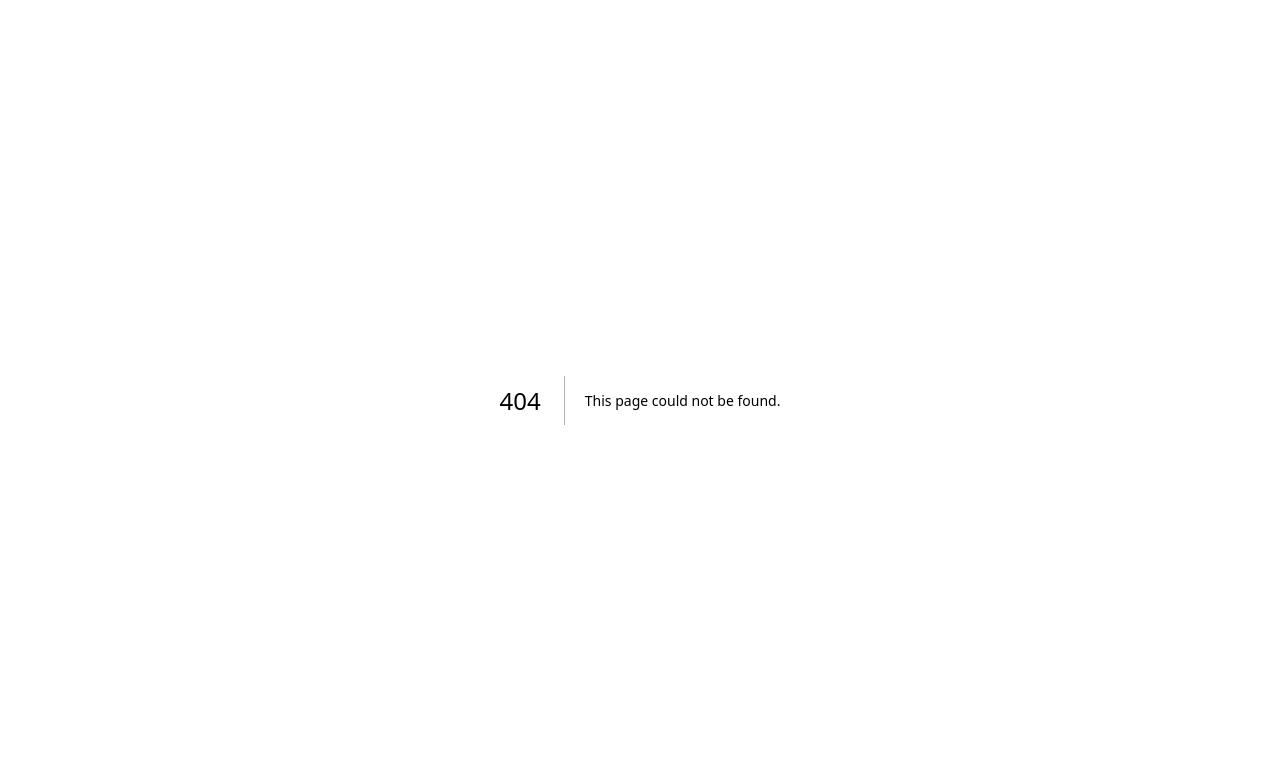
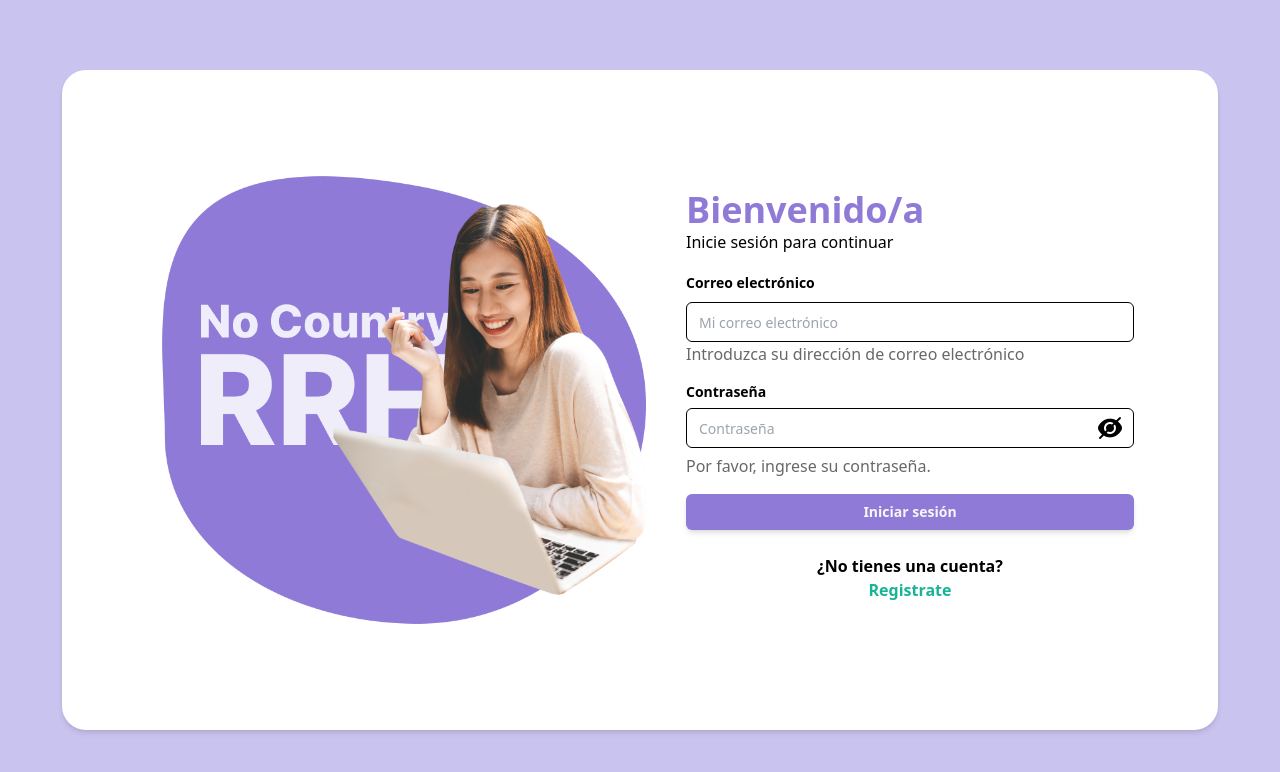
Before and after one commit to devEstivenValencia/No-Country-RRHH, a Next.js app: page /app/login in a window 1280 px wide. Before the commit this address had no page. Shown: the top 772 px of the page. Built offline with nearby package versions, Linux system fonts and the light colour scheme.

Commit message:
feat: :lipstick: vista de inicio de sesión

```diff
--- a/package.json
+++ b/package.json
@@ -10,6 +10,7 @@
 		"lint": "next lint"
 	},
 	"dependencies": {
+		"@hookform/resolvers": "^3.3.4",
 		"@radix-ui/react-label": "^2.0.2",
 		"@radix-ui/react-slot": "^1.0.2",
 		"axios": "^1.6.8",
@@ -21,11 +22,13 @@
 		"next": "14.1.4",
 		"react": "^18.2.0",
 		"react-dom": "^18.2.0",
+		"react-hook-form": "^7.51.2",
 		"sharp": "^0.33.3",
 		"swr": "^2.2.5",
 		"tailwind-merge": "^2.2.2",
 		"tailwindcss-animate": "^1.0.7",
 		"valibot": "^0.30.0",
+		"zod": "^3.22.4",
 		"zustand": "^4.5.2"
 	},
 	"devDependencies": {
--- /dev/null
+++ b/src/app/app/login/page.tsx
@@ -0,0 +1,89 @@
+'use client'
+
+import { Password } from '#/components/Password'
+import Typography from '#/components/Typography.component'
+import { Button } from '#/components/ui/button'
+import { Form, FormControl, FormField, FormItem, FormMessage } from '#/components/ui/form'
+import { Input } from '#/components/ui/input'
+import { Label } from '#/components/ui/label'
+import { zodResolver } from '@hookform/resolvers/zod'
+import Image from 'next/image'
+import { useForm } from 'react-hook-form'
+import { z } from 'zod'
+
+const formSchema = z.object({
+	email: z.string().min(3, {
+		message: 'error de email ejemplo'
+	})
+})
+
+export default function ProfileForm() {
+	const form = useForm<z.infer<typeof formSchema>>({
+		resolver: zodResolver(formSchema),
+		defaultValues: {
+			email: ''
+		}
+	})
+
+	function onSubmit(values: z.infer<typeof formSchema>) {
+		console.log(values)
+	}
+
+	return (
+		<div className='md:bg-primary-300 md:h-screen flex justify-center items-center h-screen'>
+			<div className='flex md:justify-center md:shadow-md md:w-[1156px] md:h-[660px] md:rounded-3xl p-20 md:gap-10 bg-[#ffffff]'>
+				<div>
+					<Image src='/images/Imagen-Recursos.png' alt='Imagen Recursos' width={500} height={500} />
+				</div>
+
+				<div className='flex items-center'>
+					<Form {...form}>
+						<form onSubmit={form.handleSubmit(onSubmit)} className='space-y-4'>
+							<Typography as='h2' className='text-primary-500 font-bold'>
+								Bienvenido/a
+							</Typography>
+							<Typography as='span'>Inicie sesión para continuar</Typography>
+							<FormField
+								control={form.control}
+								name='email'
+								render={({ field }) => (
+									<FormItem className='max-w-sm gap-1.5'>
+										<Label htmlFor='email' className='font-bold'>
+											Correo electrónico
+										</Label>
+										<FormControl>
+											<Input className='md:w-[448px]' placeholder='Mi correo electrónico' {...field} />
+										</FormControl>
+										<Typography as='span' className='text-neutro-800'>
+											Introduzca su dirección de correo electrónico
+										</Typography>
+										<FormMessage />
+									</FormItem>
+								)}
+							/>
+							<Password variant='current-password' />
+							<div className='text-center'>
+								<Button
+									variant={'default'}
+									type='submit'
+									className='bg-primary-500 text-neutro-50 font-bold h-9 md:w-[448px] w-72 shadow-md'
+								>
+									Iniciar sesión
+								</Button>
+							</div>
+
+							<div className='py-2 flex flex-col'>
+								<Typography as='span' className='text-center font-bold'>
+									¿No tienes una cuenta?
+								</Typography>
+								<Typography as='span' className='text-secondary-500 text-center font-bold'>
+									Registrate
+								</Typography>
+							</div>
+						</form>
+					</Form>
+				</div>
+			</div>
+		</div>
+	)
+}
--- a/src/components/Password/Password.component.tsx
+++ b/src/components/Password/Password.component.tsx
@@ -52,9 +52,13 @@ export function Password({ variant, ...props }: PasswordProps) {
 	return (
 		<PasswordContext.Provider value={{ variant, shown, toggleShown, validations }}>
 			<div className='grid w-full max-w-sm items-center gap-1.5 relative'>
-				<Label htmlFor='password'>Contraseña</Label>
+				<Label htmlFor='password' className='font-bold'>
+					Contraseña
+				</Label>
 				<Password.Input {...props} onChange={onChange} />
-				<Typography as='span'>Por favor, ingrese su contraseña.</Typography>
+				<Typography as='span' className='text-neutro-800'>
+					Por favor, ingrese su contraseña.
+				</Typography>
 				{variant === 'new-password' && <Password.Validations />}
 			</div>
 		</PasswordContext.Provider>
@@ -66,7 +70,14 @@ Password.Input = function PasswordInput({ onChange, ...props }: InputProps) {
 
 	return (
 		<div className='relative w-auto h-fit'>
-			<Input {...props} type={shown ? 'text' : 'password'} id='password' placeholder='Contraseña' onChange={onChange} />
+			<Input
+				{...props}
+				type={shown ? 'text' : 'password'}
+				id='password'
+				placeholder='Contraseña'
+				onChange={onChange}
+				className='md:w-[448px]'
+			/>
 			<button type='button' onClick={toggleShown} className='absolute top-2 right-3'>
 				<i className={shown ? 'fi fi-sr-eye' : 'fi fi-sr-eye-crossed'} />
 			</button>
--- /dev/null
+++ b/src/components/ui/button.tsx
@@ -0,0 +1,50 @@
+import { cn } from '#/lib/utils'
+import { Slot } from '@radix-ui/react-slot'
+import { type VariantProps, cva } from 'class-variance-authority'
+import * as React from 'react'
+
+const buttonVariants = cva(
+	'inline-flex items-center justify-center whitespace-nowrap rounded-md text-sm font-medium ring-offset-white transition-colors focus-visible:outline-none focus-visible:ring-2 focus-visible:ring-zinc-950 focus-visible:ring-offset-2 disabled:pointer-events-none disabled:opacity-50 dark:ring-offset-zinc-950 dark:focus-visible:ring-zinc-300',
+	{
+		variants: {
+			variant: {
+				default:
+					'bg-zinc-900 text-zinc-50 hover:bg-zinc-900/90 dark:bg-zinc-50 dark:text-zinc-900 dark:hover:bg-zinc-50/90',
+				destructive:
+					'bg-red-500 text-zinc-50 hover:bg-red-500/90 dark:bg-red-900 dark:text-zinc-50 dark:hover:bg-red-900/90',
+				outline:
+					'border border-zinc-200 bg-white hover:bg-zinc-100 hover:text-zinc-900 dark:border-zinc-800 dark:bg-zinc-950 dark:hover:bg-zinc-800 dark:hover:text-zinc-50',
+				secondary:
+					'bg-zinc-100 text-zinc-900 hover:bg-zinc-100/80 dark:bg-zinc-800 dark:text-zinc-50 dark:hover:bg-zinc-800/80',
+				ghost: 'hover:bg-zinc-100 hover:text-zinc-900 dark:hover:bg-zinc-800 dark:hover:text-zinc-50',
+				link: 'text-zinc-900 underline-offset-4 hover:underline dark:text-zinc-50'
+			},
+			size: {
+				default: 'h-10 px-4 py-2',
+				sm: 'h-9 rounded-md px-3',
+				lg: 'h-11 rounded-md px-8',
+				icon: 'h-10 w-10'
+			}
+		},
+		defaultVariants: {
+			variant: 'default',
+			size: 'default'
+		}
+	}
+)
+
+export interface ButtonProps
+	extends React.ButtonHTMLAttributes<HTMLButtonElement>,
+		VariantProps<typeof buttonVariants> {
+	asChild?: boolean
+}
+
+const Button = React.forwardRef<HTMLButtonElement, ButtonProps>(
+	({ className, variant, size, asChild = false, ...props }, ref) => {
+		const Comp = asChild ? Slot : 'button'
+		return <Comp className={cn(buttonVariants({ variant, size, className }))} ref={ref} {...props} />
+	}
+)
+Button.displayName = 'Button'
+
+export { Button, buttonVariants }
--- /dev/null
+++ b/src/components/ui/form.tsx
@@ -0,0 +1,140 @@
+import { Label } from '#/components/ui/label'
+import { cn } from '#/lib/utils'
+import * as LabelPrimitive from '@radix-ui/react-label'
+import { Slot } from '@radix-ui/react-slot'
+import * as React from 'react'
+import { Controller, ControllerProps, FieldPath, FieldValues, FormProvider, useFormContext } from 'react-hook-form'
+
+const Form = FormProvider
+
+type FormFieldContextValue<
+	TFieldValues extends FieldValues = FieldValues,
+	TName extends FieldPath<TFieldValues> = FieldPath<TFieldValues>
+> = {
+	name: TName
+}
+
+const FormFieldContext = React.createContext<FormFieldContextValue>({} as FormFieldContextValue)
+
+const FormField = <
+	TFieldValues extends FieldValues = FieldValues,
+	TName extends FieldPath<TFieldValues> = FieldPath<TFieldValues>
+>({
+	...props
+}: ControllerProps<TFieldValues, TName>) => {
+	return (
+		<FormFieldContext.Provider value={{ name: props.name }}>
+			<Controller {...props} />
+		</FormFieldContext.Provider>
+	)
+}
+
+const useFormField = () => {
+	const fieldContext = React.useContext(FormFieldContext)
+	const itemContext = React.useContext(FormItemContext)
+	const { getFieldState, formState } = useFormContext()
+
+	const fieldState = getFieldState(fieldContext.name, formState)
+
+	if (!fieldContext) {
+		throw new Error('useFormField should be used within <FormField>')
+	}
+
+	const { id } = itemContext
+
+	return {
+		id,
+		name: fieldContext.name,
+		formItemId: `${id}-form-item`,
+		formDescriptionId: `${id}-form-item-description`,
+		formMessageId: `${id}-form-item-message`,
+		...fieldState
+	}
+}
+
+type FormItemContextValue = {
+	id: string
+}
+
+const FormItemContext = React.createContext<FormItemContextValue>({} as FormItemContextValue)
+
+const FormItem = React.forwardRef<HTMLDivElement, React.HTMLAttributes<HTMLDivElement>>(
+	({ className, ...props }, ref) => {
+		const id = React.useId()
+
+		return (
+			<FormItemContext.Provider value={{ id }}>
+				<div ref={ref} className={cn('space-y-2', className)} {...props} />
+			</FormItemContext.Provider>
+		)
+	}
+)
+FormItem.displayName = 'FormItem'
+
+const FormLabel = React.forwardRef<
+	React.ElementRef<typeof LabelPrimitive.Root>,
+	React.ComponentPropsWithoutRef<typeof LabelPrimitive.Root>
+>(({ className, ...props }, ref) => {
+	const { error, formItemId } = useFormField()
+
+	return (
+		<Label
+			ref={ref}
+			className={cn(error && 'text-red-500 dark:text-red-900', className)}
+			htmlFor={formItemId}
+			{...props}
+		/>
+	)
+})
+FormLabel.displayName = 'FormLabel'
+
+const FormControl = React.forwardRef<React.ElementRef<typeof Slot>, React.ComponentPropsWithoutRef<typeof Slot>>(
+	({ ...props }, ref) => {
+		const { error, formItemId, formDescriptionId, formMessageId } = useFormField()
+
+		return (
+			<Slot
+				ref={ref}
+				id={formItemId}
+				aria-describedby={!error ? `${formDescriptionId}` : `${formDescriptionId} ${formMessageId}`}
+				aria-invalid={!!error}
+				{...props}
+			/>
+		)
+	}
+)
+FormControl.displayName = 'FormControl'
+
+const FormDescription = React.forwardRef<HTMLParagraphElement, React.HTMLAttributes<HTMLParagraphElement>>(
+	({ className, ...props }, ref) => {
+		const { formDescriptionId } = useFormField()
+
+		return <p ref={ref} id={formDescriptionId} className={cn('', className)} {...props} />
+	}
+)
+FormDescription.displayName = 'FormDescription'
+
+const FormMessage = React.forwardRef<HTMLParagraphElement, React.HTMLAttributes<HTMLParagraphElement>>(
+	({ className, children, ...props }, ref) => {
+		const { error, formMessageId } = useFormField()
+		const body = error ? String(error?.message) : children
+
+		if (!body) {
+			return null
+		}
+
+		return (
+			<p
+				ref={ref}
+				id={formMessageId}
+				className={cn('text-sm font-medium text-red-500 dark:text-red-900', className)}
+				{...props}
+			>
+				{body}
+			</p>
+		)
+	}
+)
+FormMessage.displayName = 'FormMessage'
+
+export { useFormField, Form, FormItem, FormLabel, FormControl, FormDescription, FormMessage, FormField }
```
Also changed, not shown: public/images/Imagen-Recursos.png (added).
